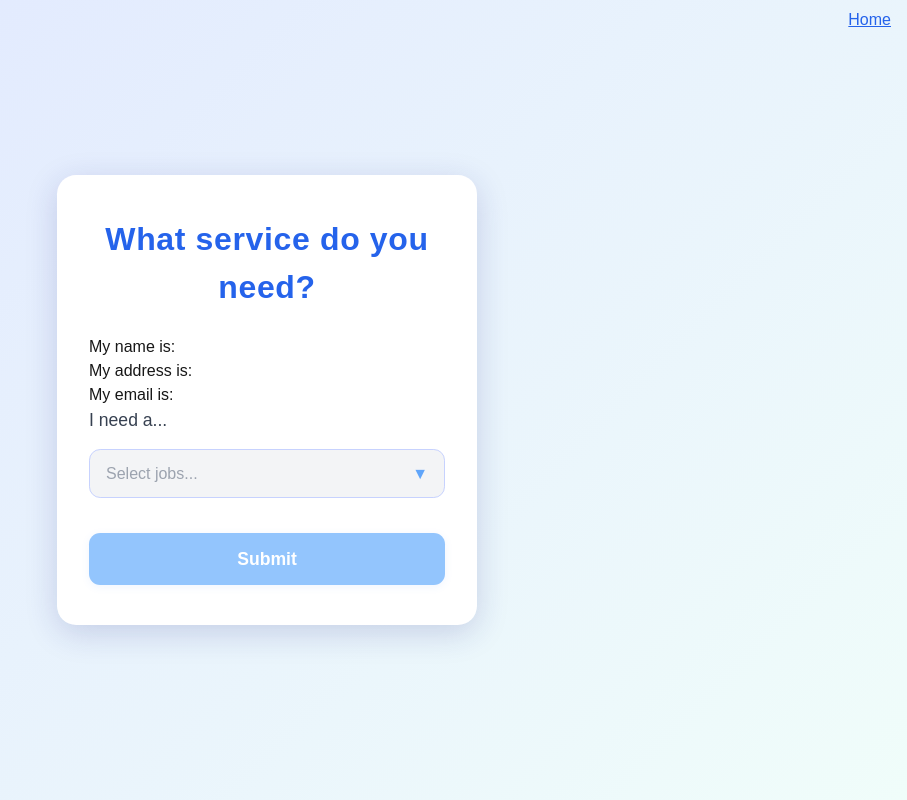
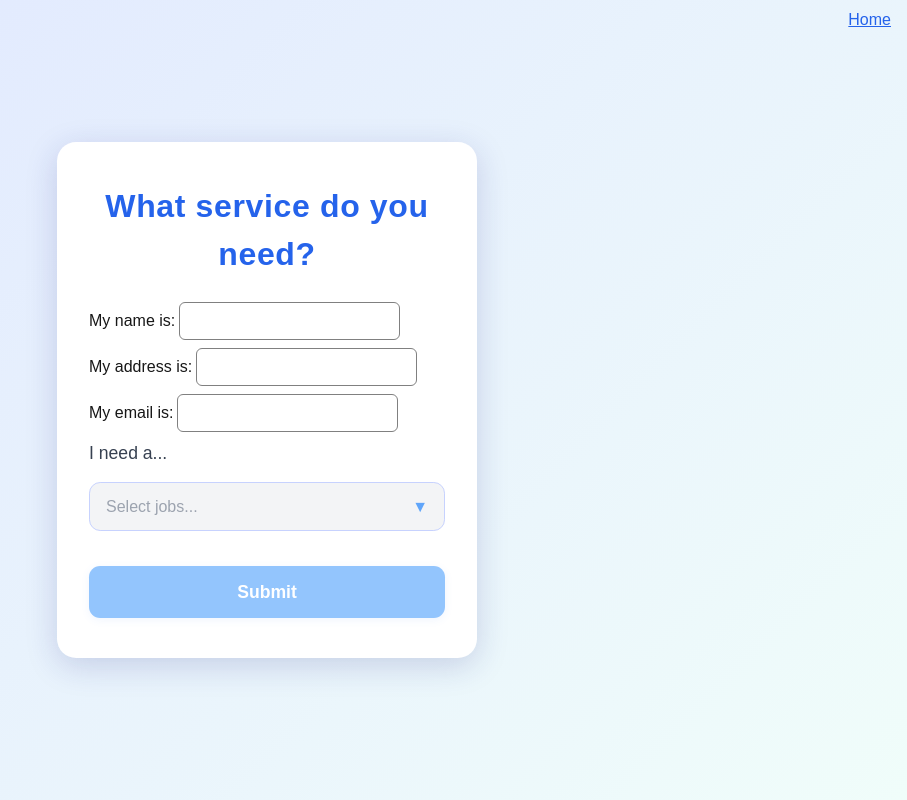
Before and after one commit to TanishaKothari/Gigimon, a Next.js app in the folder my-app/: page /needsform in a window 1280 px wide. Shown: the whole page, without its empty margins (373-1280 px from the left). Built offline with nearby package versions, Linux system fonts and the light colour scheme.

Commit message:
Fixed up needs form (again)

```diff
--- a/my-app/src/app/needsform/page.js
+++ b/my-app/src/app/needsform/page.js
@@ -129,17 +129,50 @@ export default function JobsForm() {
         </h1>
         <label>
           My name is:
-          <input type="text" value={name} onChange={e => setName(e.target.value)} required />
+          <input
+          type="text"
+          value={name}
+          onChange={e => setName(e.target.value)}
+          style={{
+            border: "1px solid gray",   // gray border
+            borderRadius: "6px",        // rounded corners
+            marginBottom: "8px",
+            marginLeft: "4px",
+            padding: "6px"              // little inner padding so text isn’t squished
+          }}
+          required />
         </label>
         <br></br>
         <label>
           My address is:
-          <input type="text" value={location} onChange={e => setLocation(e.target.value)} required />
+          <input
+          type="text"
+          value={location}
+          onChange={e => setLocation(e.target.value)}
+          style={{
+            border: "1px solid gray",   // gray border
+            borderRadius: "6px",        // rounded corners
+            marginBottom: "8px",
+            marginLeft: "4px",
+            padding: "6px"              // little inner padding so text isn’t squished
+          }}
+          required />
         </label>
         <br></br>
         <label>
           My email is:
-          <input type="email" value={email} onChange={e => setEmail(e.target.value)} required />
+          <input
+          type="email"
+          value={email}
+          onChange={e => setEmail(e.target.value)}
+          style={{
+            border: "1px solid gray",   // gray border
+            borderRadius: "6px",        // rounded corners
+            marginBottom: "8px",
+            marginLeft: "4px",
+            padding: "6px"              // little inner padding so text isn’t squished
+          }}
+          required />
         </label>
         <br></br>
 
```
